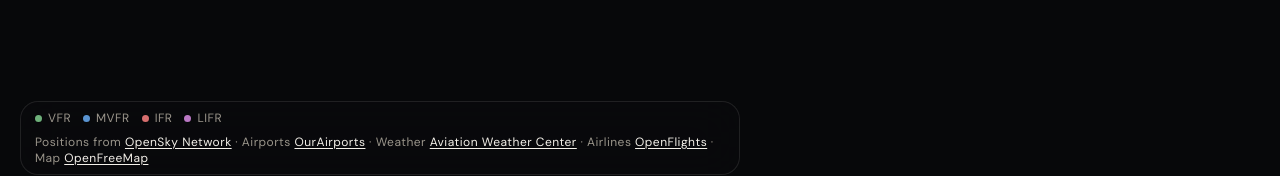
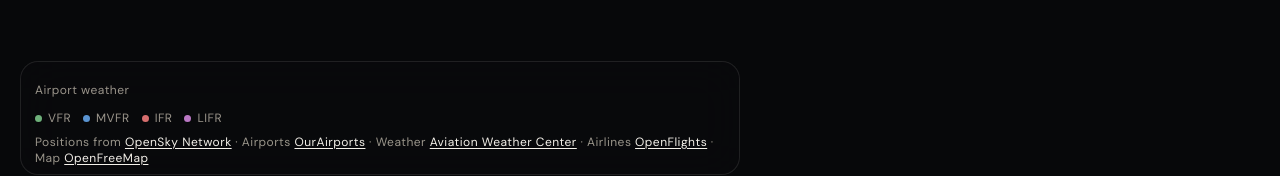
Before and after one commit to miinks/Meridian, a React (Vite) app: page / in a window 1280 px wide. Shown: the part 605-781 px from the top of the page. Built offline with nearby package versions, Linux system fonts and the light colour scheme; no server answers.

Commit message:
airport weather label

```diff
--- a/src/components/Credit.jsx
+++ b/src/components/Credit.jsx
@@ -3,7 +3,11 @@ import { FLT_CATS } from "../lib/weather.js";
 export default function Credit() {
   return (
     <footer className="credit">
-      <ul className="wx-legend" aria-label="Airport weather colors">
+      <div className="wx">
+        <p className="wx-label" id="wx-legend-label">
+          Airport weather
+        </p>
+        <ul className="wx-legend" aria-labelledby="wx-legend-label">
           {FLT_CATS.map((cat) => (
             <li key={cat}>
               <span className="wx-dot" data-cat={cat} />
@@ -11,6 +15,7 @@ export default function Credit() {
             </li>
           ))}
         </ul>
+      </div>
       <p className="credit-sources">
         Positions from <a href="https://opensky-network.org">OpenSky Network</a>
         {" · "}
```
Also changed, not shown: public/favicon.svg (added). Lines whose indentation alone changed are shown as unchanged.
